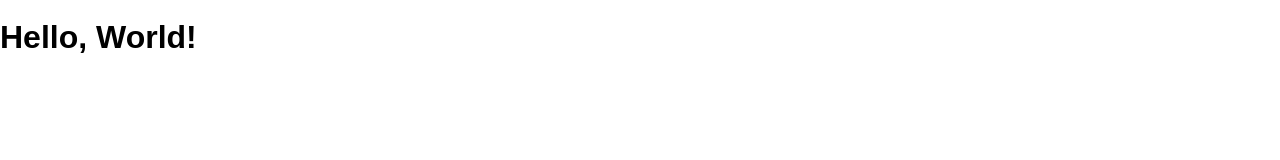
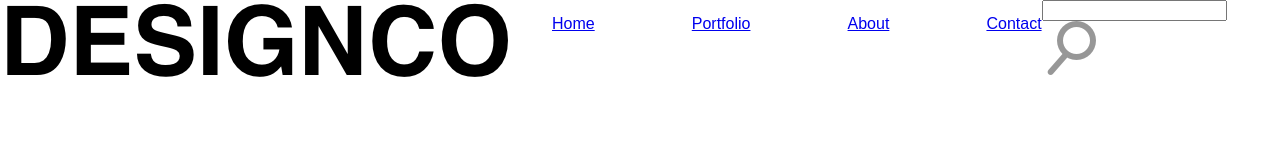
Before and after one commit to ctiller15/design-co, a website: page public/index.html in a window 1280 px wide. Drawn offline with Linux system fonts and the light colour scheme.

Commit message:
add logo and searchbar, add in navbar elements

```diff
--- a/public/index.html
+++ b/public/index.html
@@ -4,9 +4,25 @@
     <meta charset="UTF-8">
     <meta name="viewport" content="width=device-width, initial-scale=1">
     <title>Design Co</title>
-    <link rel="stylesheet" href="/screen.css">
+    <link rel="stylesheet" href="./screen.css">
   </head>
   <body>
-    <h1>Hello, World!</h1>
+    <nav class="navigation">
+      <!-- Note, resize images. -->
+      <img src="./assets/designco-logo.png">
+
+      <ul>
+        <li><a href="#">Home</a></li>
+        <li><a href="#">Portfolio</a></li>
+        <li><a href="#">About</a></li>
+        <li><a href="#">Contact</a></li>
+      </ul>
+
+      <div class="search-bar">
+        <input class="search-text" type="text">
+        <span class="search-icon"><img src="./assets/icon-search.png"></span>
+      </div>
+
+    </nav>
   </body>
 </html>
--- a/public/screen.css
+++ b/public/screen.css
@@ -7,3 +7,13 @@ body {
   min-height: 100%;
   font: 16px / 1 sans-serif;
 }
+
+.navigation, .navigation ul{
+  display: flex;
+  justify-content: space-between;
+  list-style: none;
+}
+
+.navigation ul {
+  flex-basis: 500px;
+}
```
Also changed, not shown: public/assets/designco-logo.png (added), public/assets/icon-search.png (added).
